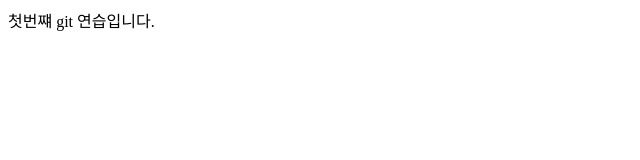
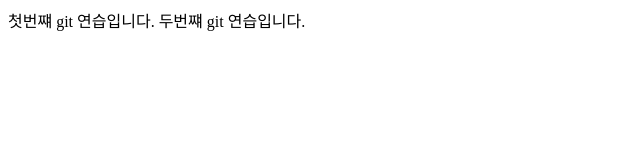
Before and after one commit to Java47194/Test1028, a plain HTML site: page index.html in a window 1280 px wide. Shown: the whole page, without its empty margins (0-640 px from the left). Drawn offline with Linux system fonts and the light colour scheme.

Commit message:
second commit

```diff
--- a/index.html
+++ b/index.html
@@ -4,6 +4,7 @@
 <body>
 
     첫번쨰 git 연습입니다.
+    두번쨰 git 연습입니다.
 
 </body>
 </head>
```
